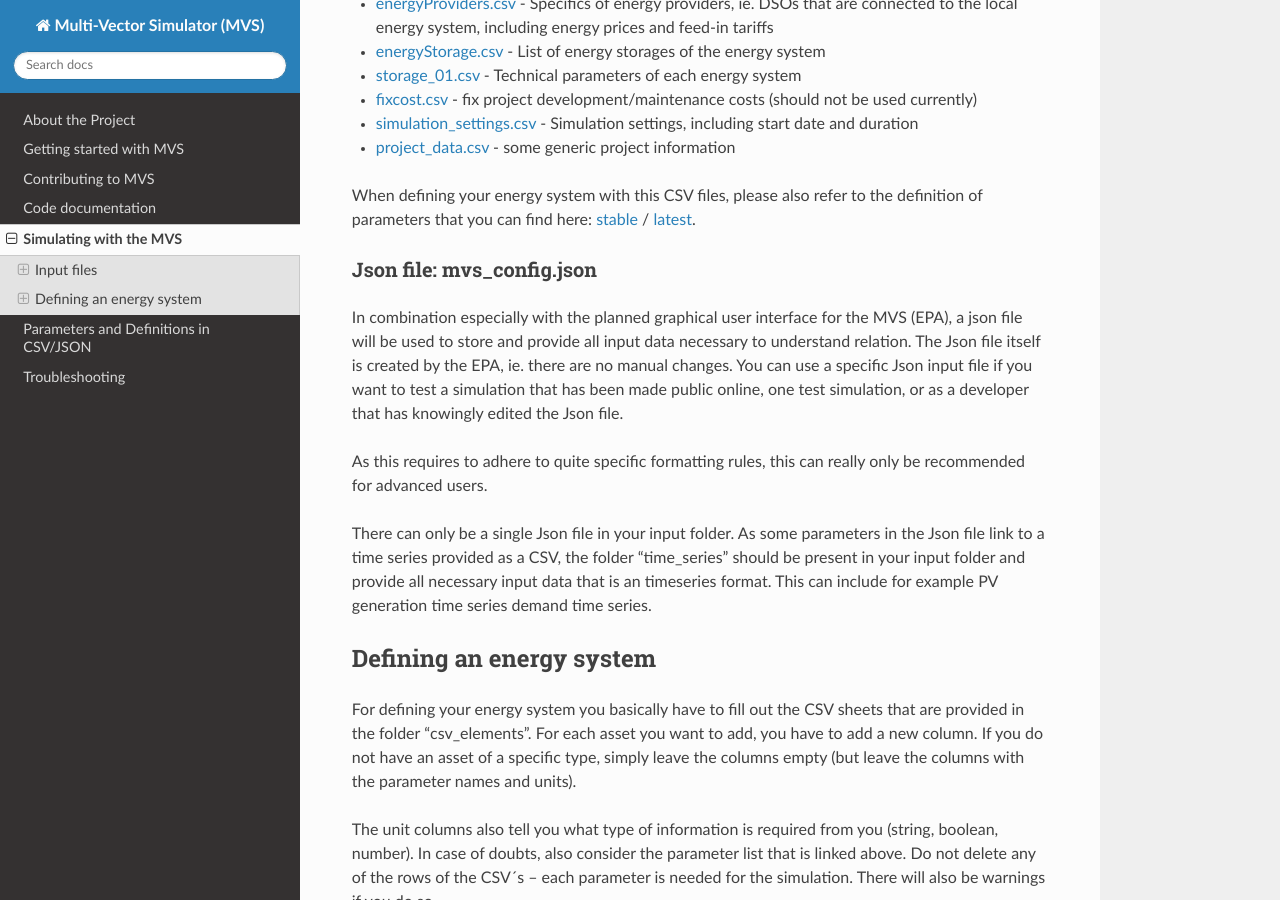
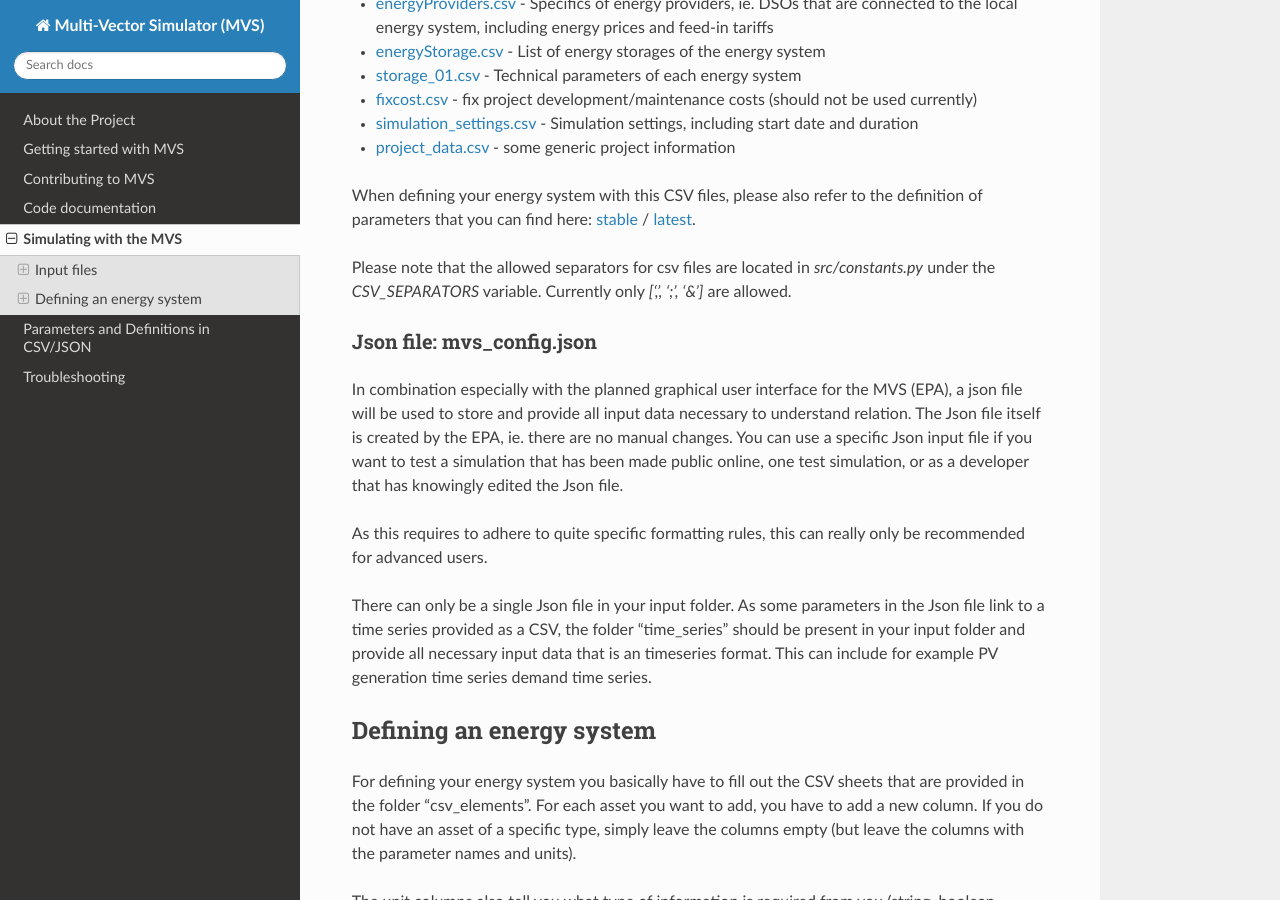
Before and after one commit to rl-institut/multi-vector-simulator, a Sphinx documentation site: the page built from docs/simulating_with_the_mvs.rst, in a window 1280 px wide and 900 px high, scrolled down 1293 px. Built offline with Sphinx 7.4.7 and the Read the Docs theme 2.0.0, drawn with Linux system fonts in a browser that asks for light colours.

Commit message:
Add list of allowed csv separators in docs

```diff
--- a/docs/simulating_with_the_mvs.rst
+++ b/docs/simulating_with_the_mvs.rst
@@ -48,6 +48,9 @@ For that, each of the following files have to be present in the folder "csv_elem
 
 When defining your energy system with this CSV files,
 please also refer to the definition of parameters that you can find here: `stable <https://mvs-eland.readthedocs.io/en/stable/MVS_parameters.html>`_ / `latest <https://mvs-eland.readthedocs.io/en/latest/MVS_parameters.html>`_.
+
+Please note that the allowed separators for csv files are located in `src/constants.py` under the
+`CSV_SEPARATORS` variable. Currently only `[',', ';', '&']` are allowed.
 
 Json file: mvs_config.json
 ##########################
```
